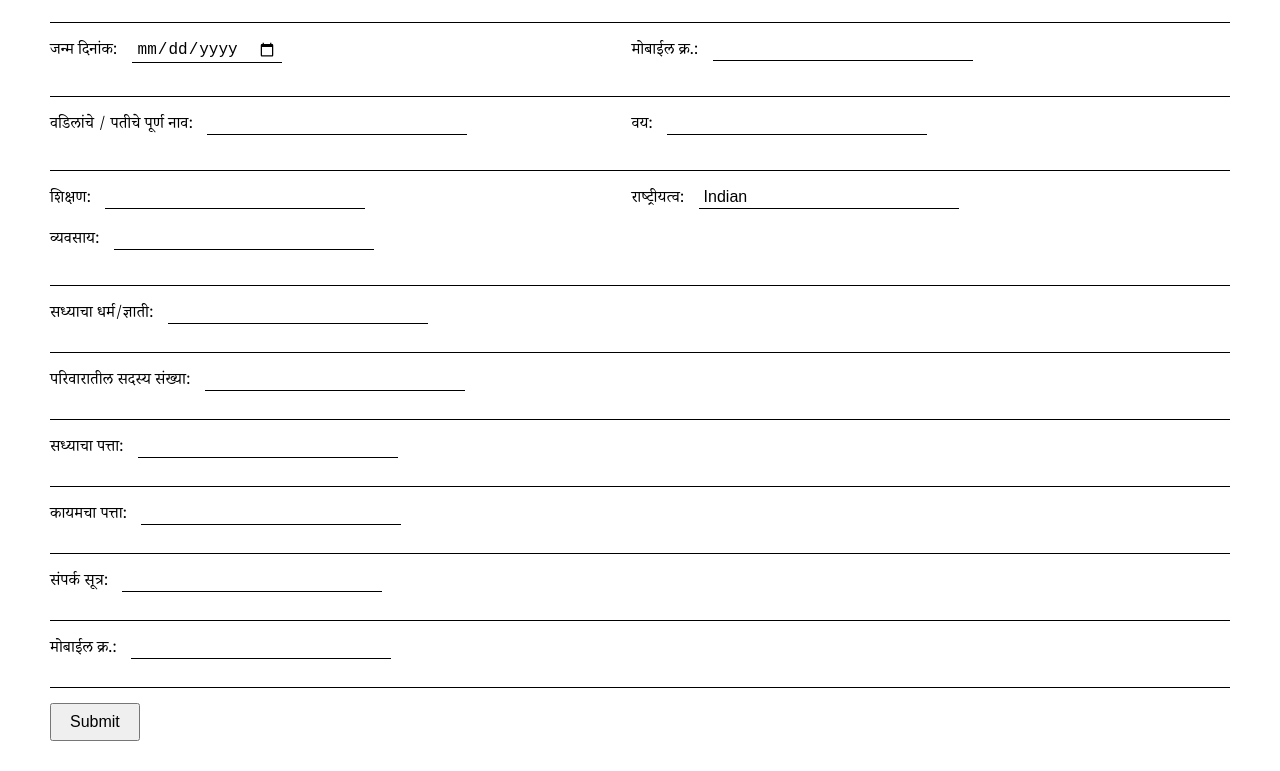
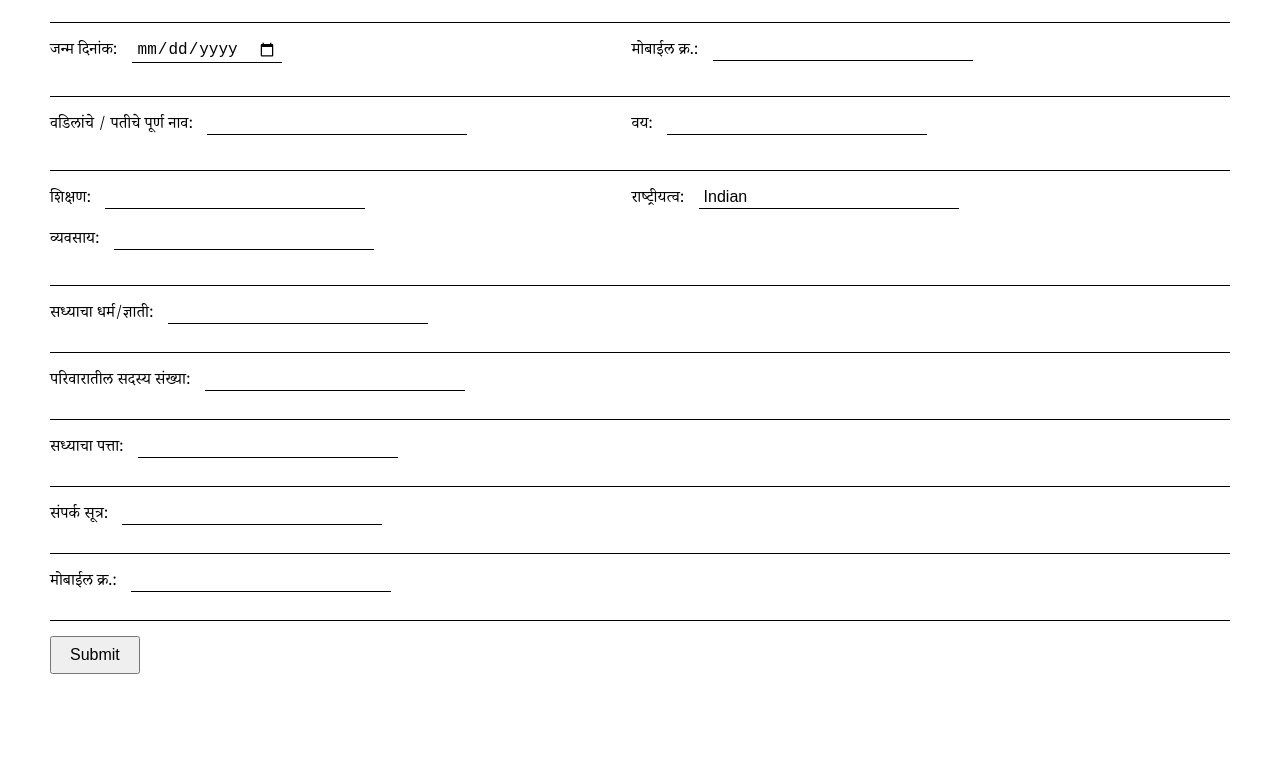
Before and after one commit to morechandrakant2-more/form-to-google-sheet, a plain HTML site: page index.html in a window 1280 px wide. Shown: the part 144-915 px from the top of the page. After the commit the page ends 848 px from the top, so only its background shows below. Drawn offline with Linux system fonts and the light colour scheme.

Commit message:
Update index.html

```diff
--- a/index.html
+++ b/index.html
@@ -135,12 +135,6 @@
 </div>
 
 <div class="field full-width">
-  <label>कायमचा पत्ता:</label>
-  <input type="text" name="permanentAddress" class="full-width" required />
-  <div class="line"></div>
-</div>
-
-<div class="field full-width">
   <label>संपर्क सूत्र:</label>
   <input type="text" name="contactSource" class="full-width" required />
   <div class="line"></div>
```
